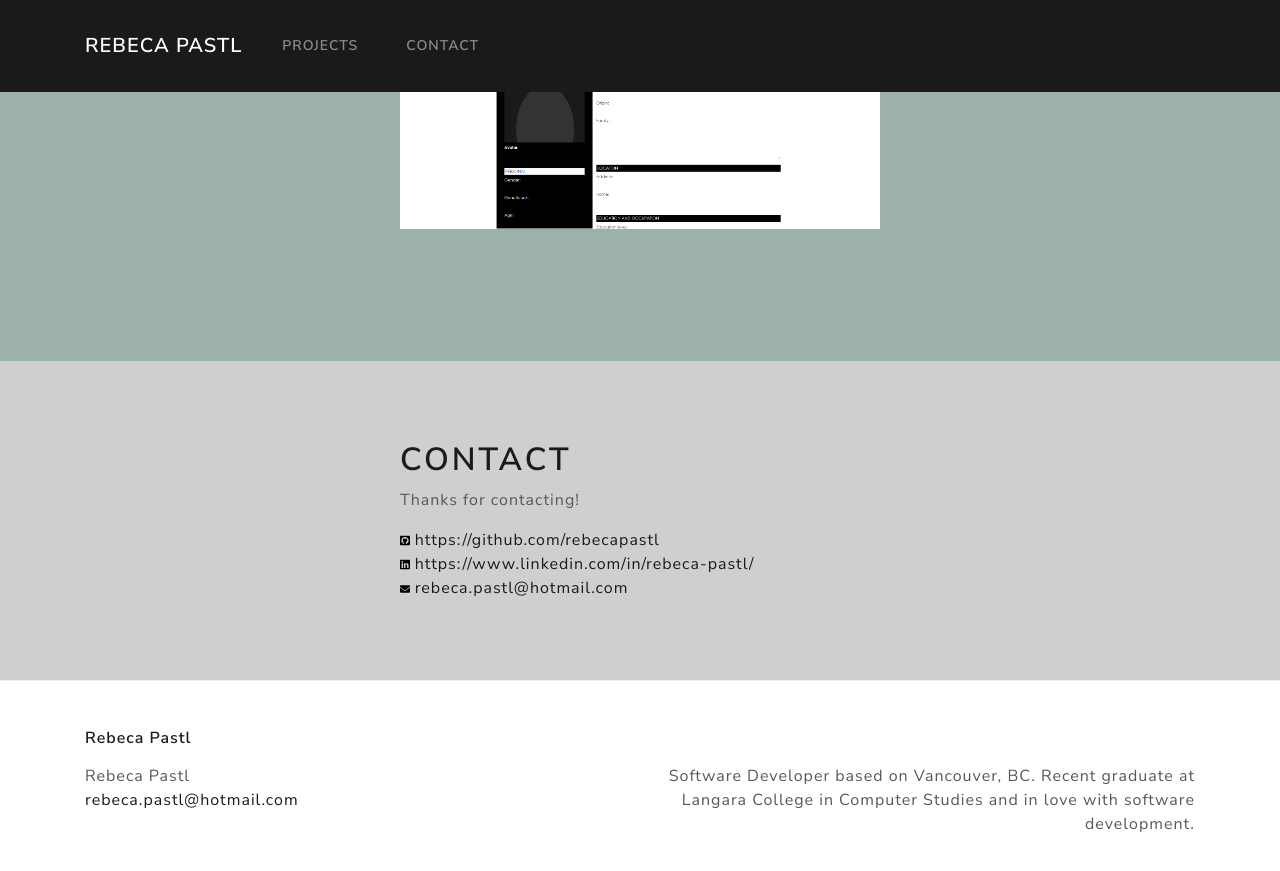
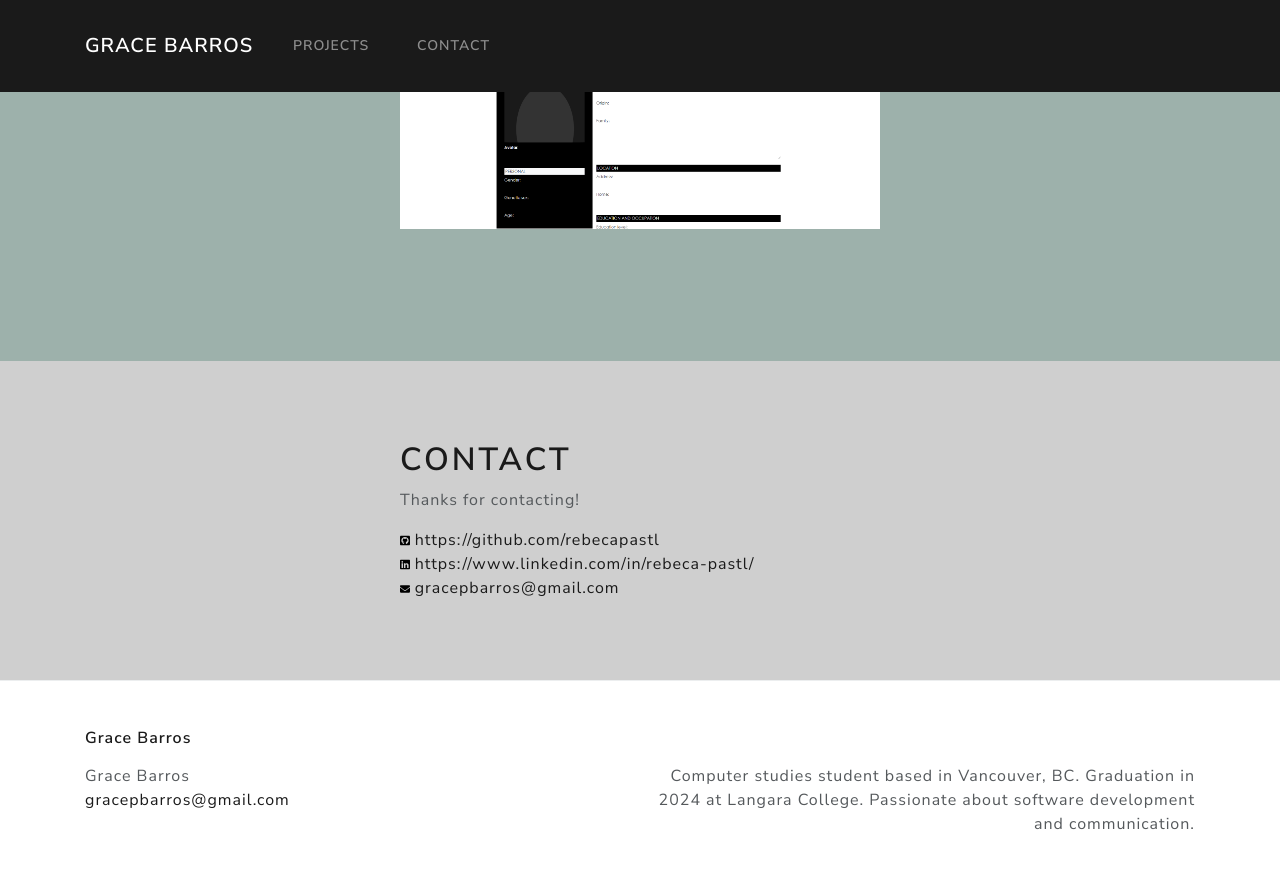
Before and after one commit to gracepbarros/gracepbarros.github.io, a Jekyll site: the page built from index.md, in a window 1280 px wide and 900 px high, scrolled down 1900 px. Shown: the top 871 px of the window. Built offline with Jekyll 4.4.1, drawn with Linux system fonts in a browser that asks for light colours; some of the changed text lies outside the part shown.

Commit message:
Updating basic information
Note: There is still crucial changes to do. Projects, linkedIn, assets and etc.

```diff
--- a/_config.yml
+++ b/_config.yml
@@ -13,16 +13,16 @@
 # you will see them accessed via {{ site.title }}, {{ site.email }}, and so on.
 # You can create any custom variable you would like, and they will be accessible
 # in the templates via {{ site.myvariable }}.
-title: Rebeca Pastl
-email: "rebeca.pastl@hotmail.com"
+title: Grace Barros
+email: "gracepbarros@gmail.com"
 description: >- # this means to ignore newlines until "baseurl:"
-  Software Developer based on Vancouver, BC. Recent graduate at Langara College in Computer Studies and in love with software development.
+  Computer studies student based in Vancouver, BC. Graduation in 2024 at Langara College. Passionate about software development and communication.
 #baseurl: "" # the subpath of your site, e.g. /blog
 #url: "" # the base hostname & protocol for your site, e.g. http://example.com
 #twitter_username: jekyllrb
-#github_username:  jekyll
+github_username:  gracepbarros
 
-repository: "rebecapastl/"
+repository: "gracepbarros/"
 
 # Build settings
 plugins:
--- a/_includes/banner.html
+++ b/_includes/banner.html
@@ -1,7 +1,7 @@
 <header class="page-banner my-5" role="banner">
   <div class="w-75 mx-5 d-flex align-items-end flex-column">
     <div class="text-typing">
-      <p>< Rebeca Pastl ></p>
+      <p>< Grace Barros ></p>
     </div>
     <p class="job-title">Software Developer</p>
   </div>
--- a/index.md
+++ b/index.md
@@ -1,13 +1,13 @@
 ---
 layout: page
-title: Rebeca Pastl
+title: Grace Barros
 
 sections:
   - type: welcome.html
     section_id: welcome
     background_style: bg-light-colour
     title: Welcome
-    text: Hello, my name is Rebeca and I've graduated in Sep/2022 in Computer Studies at Langara College. Take a look at my <a href="https://github.com/rebecapastl"> github</a> and see some of my repos.
+    text: Hello, my name is Rebeca and I've graduated in Sep/2022 in Computer Studies at Langara College. Take a look at my <a href="https://github.com/gracepbarros"> github</a> and see some of my repos.
     url: welcome.html
   - type: project.html
     section_id: projects
@@ -46,8 +46,8 @@ sections:
         image: assets/img/linkedin.svg
         url: 'https://www.linkedin.com/in/rebeca-pastl/'
         alt: linkedin
-      - text: rebeca.pastl@hotmail.com
+      - text: gracepbarros@gmail.com
         image: assets/img/envelope-solid.svg
-        url: 'mailto:rebeca.pastl@hotmail.com'
+        url: 'mailto:gracepbarros@gmail.com'
         alt: email
 ---
```
Also changed, not shown: README.md, 1 other file.
